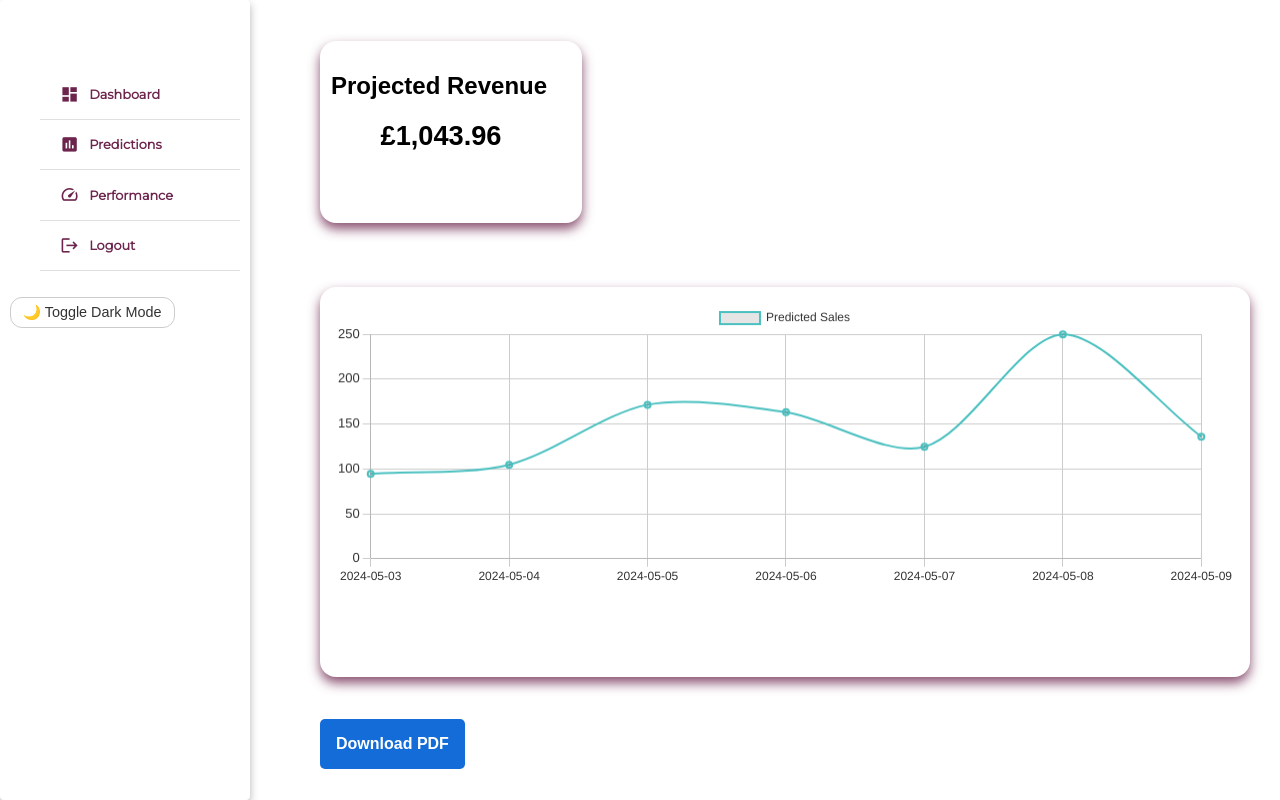
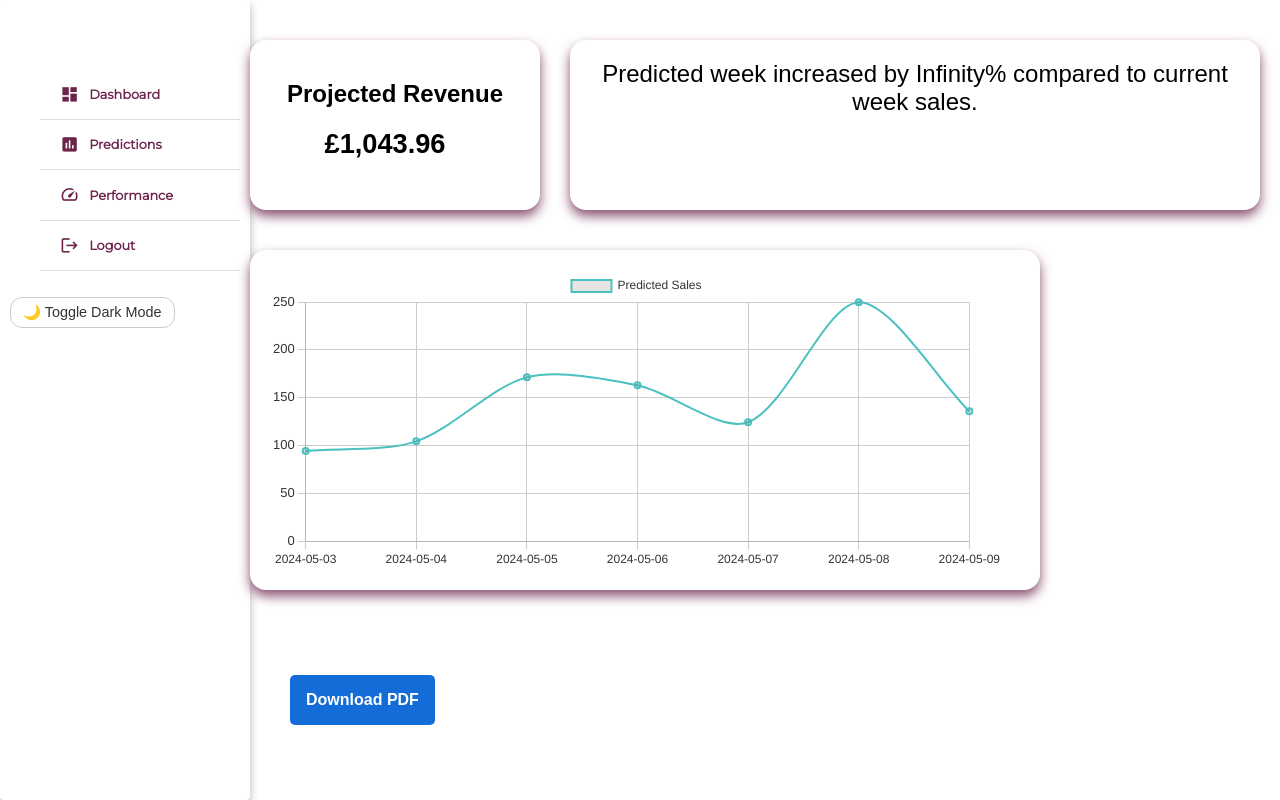
Before and after one commit to ilwad123/bakery-dashboard, a Django app: page /predicted-sales/ in a window 1280 px wide. Run offline with Django 4.2, Linux system fonts and the light colour scheme; a user stored in the database is signed in; data that the repository does not hold is empty.

Commit message:
fixed prediction card and query

```diff
--- a/DSP_bakery/DSP_bakery/urls.py
+++ b/DSP_bakery/DSP_bakery/urls.py
@@ -27,5 +27,5 @@ urlpatterns = [
     path('logout/', views.logout_view, name='logout'),  # Logout view
     path('predicted-sales/', views.predict_sales_page, name='predicted-sales'),
     path('performance/', views.performance_page, name='performance') ,# Performance page
-    path('generate_pdf/', views.generate_pdf, name='generate_pdf'),  # Download PDF view
+    # path('generate_pdf/', views.generate_pdf, name='generate_pdf'),  # Download PDF view
 ]
--- a/DSP_bakery/dashboard/views.py
+++ b/DSP_bakery/dashboard/views.py
@@ -54,71 +54,7 @@ from datetime import date, timedelta
 
 from django.shortcuts import render
 import json
-
-import base64
-from io import BytesIO
-from django.http import JsonResponse
-from django.http import HttpResponse
-from reportlab.lib.pagesizes import letter
-from reportlab.pdfgen import canvas
-from django.views.decorators.csrf import csrf_exempt
-from PIL import Image
-from io import BytesIO
-import io
-
-@csrf_exempt
-def generate_pdf(request):
-    if request.method == 'POST':
-        # Get JSON data from the request
-        data = json.loads(request.body)
-        chart_image_data = data['chart_ima  ge']
-        revenue = data['revenue']
-
-        # Decode the base64 image
-        chart_image_data = chart_image_data.split(",")[1]  # Remove the prefix part of base64
-        chart_image = base64.b64decode(chart_image_data)
-
-        # Create a temporary image file
-        image = Image.open(BytesIO(chart_image))
-        image_path = '/tmp/chart_image.png'
-        image.save(image_path)
-
-        # Create a response to return a PDF
-        response = HttpResponse(content_type='application/pdf')
-        response['Content-Disposition'] = 'attachment; filename="sales_report.pdf"'
-
-        # Create the PDF using ReportLab
-        p = canvas.Canvas(response, pagesize=letter)
-
-        # Add the revenue text
-        p.drawString(100, 750, f"Projected Revenue: {revenue}")
-
-        # Add the chart image
-        p.drawImage(image_path, 100, 500, width=400, height=200)
-
-        # Save the PDF
-        p.showPage()
-        p.save()
-
-        return response
-    return JsonResponse({'error': 'Invalid method'}, status=405)
-
-def get_current_sales_week_data():
-    with driver.session() as session:
-        result = session.run("""
-            MATCH (t:Transaction)
-            WHERE datetime(t.Datetime) >= datetime() - duration({ days: 7 })
-            WITH date(datetime(t.Datetime)) AS day, SUM(t.Total) AS total
-            RETURN day, total
-            ORDER BY day DESC
-        """)
-        records = []
-        for record in result:
-            records.append({
-                "day": record["day"].to_native(),
-                "total": record["total"]
-            })
-        return records
+from datetime import date, timedelta
 
 def sales_data_CNNLTSM():
     with driver.session() as session:
@@ -136,21 +72,46 @@ def sales_data_CNNLTSM():
             })
         return pd.DataFrame(records)
 
+def get_last_complete_business_week(today=None):
+    if today is None:
+        today = date.today()
+
+    today_weekday = today.weekday()
+    days_since_last_tuesday = (today_weekday - 1) % 7
+    last_tuesday = today - timedelta(days=days_since_last_tuesday)
+    last_wednesday = last_tuesday - timedelta(days=6)
+    return last_wednesday, last_tuesday
+
 @login_required(login_url="/login/")
 def predict_sales_page(request):
+    #Fake today's date for testing when production starts with real data would remove fake_today
+    fake_today = date(2024, 4, 5)
+    last_wednesday, last_tuesday = get_last_complete_business_week(today=fake_today)
+
     with driver.session() as session:
         result = session.run("""
             MATCH (t:Transaction)
-            WHERE datetime(t.Datetime) >= datetime() - duration({ days: 7 })
-            WITH date(datetime(t.Datetime)) AS day, SUM(t.Total) AS total
+            WHERE date(t.Datetime) >= date($start_date)
+              AND date(t.Datetime) <= date($end_date)
+            WITH date(t.Datetime) AS day, SUM(t.Total) AS total
             RETURN day, total
-            ORDER BY day DESC
+            ORDER BY day
+        """, start_date=str(last_wednesday), end_date=str(last_tuesday))
+        #queries the start_date and end_date of the last 7 day window of wednesday and Tuesday
 
-        """)
-        previous_week_sales = [
-            {"day": (record["day"]).native(), "total": record["total"]}
+        current_week_sales = [
+            {"day": record["day"], "total": record["total"]}
             for record in result
         ]
+
+        current_week_sales_total = 0
+        #loops through list of totals and increments into current sales total
+        for day_data in current_week_sales:
+            current_week_sales_total += day_data["total"]
+
+        print(current_week_sales, "week")
+        print(current_week_sales_total, "total")
+
 
     # # gets the sales data from graph database
     # df = sales_data_CNNLTSM()
@@ -179,8 +140,9 @@ def predict_sales_page(request):
     return render(request, 'predicted_sales.html', {
         'predicted_sales': json.dumps(predicted_sales),
         'dates': json.dumps(dates),
-        'previous_week_sales': json.dumps(previous_week_sales)
+        'previous_week_sales': json.dumps(current_week_sales_total)
     })
+
 
 
 @login_required(login_url="/login/")
--- a/DSP_bakery/schedular.py
+++ b/DSP_bakery/schedular.py
@@ -9,4 +9,4 @@ while True:
 
     # Wait 5 minutes before checking again
     time.sleep(300)  # 300 seconds = 15 minutes
-    print("Waiting for 15 minutes before next check...")
+    print("Waiting for 5 minutes before next check...")
--- a/DSP_bakery/static/css/main.css
+++ b/DSP_bakery/static/css/main.css
@@ -499,7 +499,7 @@ fieldset{
     margin-left: 30px;
     text-align: left;
     min-width: 300px;
-    height: 58vh;
+    height: 67vh;
     width: 60%;
     font-family: 'Poppins', sans-serif;
 }
--- a/DSP_bakery/static/css/predicted_sales.css
+++ b/DSP_bakery/static/css/predicted_sales.css
@@ -110,20 +110,41 @@ p{
     font-weight: 600;
 }
 .card {
+    position: absolute;
+    top: 40px;
+    left: 250px;
+    width: 250px;
+    height: 130px;
     box-shadow: 0 6px 12px rgba(108, 36, 76, 0.8);
     background-color: white;
     border-radius: 16px;
-    padding: 11px;
-    margin-left: 40vh;
-    margin-right: auto;
-    text-align: left;
-    width: 30%;
-    min-width: 150px;
-    height: 20vh;
+    padding: 20px;
     font-family: 'Poppins', sans-serif;
-    margin-top: 20px;
+    text-align: center;
 }
 
+.card3 {
+    position: absolute;
+    top: 40px;
+    left: 570px;
+    width: 650px;
+    height: 130px;
+    box-shadow: 0 6px 12px rgba(108, 36, 76, 0.8);
+    background-color: white;
+    border-radius: 16px;
+    padding: 20px;
+    font-family: 'Poppins', sans-serif;
+    text-align: center;
+    font-size: 1.5rem;
+}
+
+.downward-line {
+    width: 80px;         /* Length of the line */
+    height: 3px;          /* Thickness of the line */
+    background-color: red; /* Color of the line */
+    transform: rotate(-30deg); /* Slant it downward */
+    margin: 0 auto 10px auto; /* Center it horizontally */
+}
 
 p{
     font-family: poppins, sans-serif;
@@ -143,20 +164,20 @@ p{
     margin-top: 15px;
 }
 
+
 .card2 {
-    box-shadow: 0 6px 12px rgba(108, 36, 76, 0.8);
+    position: absolute;
+    top: 250px;
+    left: 250px;
+    width: 750px;
+    height: 300px;
     background-color: white;
     border-radius: 16px;
-    padding: 15px;
-    margin-top: 23px;
-    margin-left: 40vh;
-    margin-right: auto;
-    text-align: left;
-    width: 60%;
-    min-width: 900px;
-    height: 45vh;
-    font-family: 'Poppins', sans-serif;
+    padding: 20px;
+    box-shadow: 0 6px 12px rgba(108, 36, 76, 0.8);
 }
+
+
 .download_pdf{
     background-color: rgb(19, 108, 216);
     color: white;
@@ -165,8 +186,9 @@ p{
     border: none;
     border-radius: 5px;
     cursor: pointer;
-    margin-left: 40vh;
-    margin-bottom: 10px;
+    position: absolute;
+    left: 290px;
+    margin-top:600px;
     font-family: 'Poppins', sans-serif;
     font-weight: 600;
     text-align: center;
@@ -180,7 +202,9 @@ body.dark-mode {
 }
 
 body.dark-mode .card,
-body.dark-mode .card2 {
+body.dark-mode .card2 ,
+body.dark-mode .card3
+{
     background-color: #1e1e1e;
     color: white;
     box-shadow: 0 6px 12px rgba(108, 36, 76, 0.8);
--- a/DSP_bakery/templates/bakery.html
+++ b/DSP_bakery/templates/bakery.html
@@ -221,7 +221,7 @@
              <h3>Total delivery sales per neighbourhood (£)</h3>
             </div>
             <br>
-            <canvas id="bar" height="230"></canvas>
+            <canvas id="bar" height="260"></canvas>
         </div>
 
         <script>
--- a/DSP_bakery/templates/predicted_sales.html
+++ b/DSP_bakery/templates/predicted_sales.html
@@ -29,13 +29,26 @@
             🌙 Toggle Dark Mode
           </button>
     </div>
+    <div class= "container">
     <div class="card">
         <h2>Projected Revenue</h2>
         <p class="sum"><span id="sum"></span><span id="arrow1"></span></p>
     </div>
+    <div class ="card3">
+        <polyline
+            id="graphLine"
+            fill="none"
+            stroke="#333333"
+            stroke-width="3"
+            points="0,40 20,30 40,20 60,25 80,10 100,15" />
+    </svg>
+
+        <span id="change_message"></span>
+    </div>
     <div class ="card2">
-    <canvas id="predictionChart" height="600"width="1900"></canvas>
+    <canvas id="predictionChart" height="900"width="2200"></canvas>
     </div>
+</div>
     <button class="download_pdf">Download PDF</button>
     <script>
         const predictedSales = JSON.parse('{{ predicted_sales|safe|escapejs }}');
@@ -49,17 +62,43 @@
             sum += total_predicted_sales;
         });
 
-        console.log("Previous Week Sales in JS:", previousWeekSales);
-
-        // CALCULATE THE PERCENTAGE CHANGE OF THE CURRENT WEEK'S SALES TO THE PREDICTED SALES FOR THE WEEK
-        {% comment %} const percentageChange = ((total_predicted_sales - previousWeekSales) / previousWeekSales) * 100; {% endcomment %}
-        {% comment %} console.log(`Percentage change: ${percentageChange.toFixed(2)}%`);  {% endcomment %}
+        currentSales=previousWeekSales
+        console.log("Current Week Sales:", currentSales);
 
         // get the current week's total sales from the database
         // compare the percentage of the current week's sales to the predicted sales for the week
         // if the current week's sales are 20% less than the predicted sales, then display a warning message
 
+        // CALCULATE THE PERCENTAGE CHANGE OF THE CURRENT WEEK'S SALES TO THE PREDICTED SALES FOR THE WEEK
+
+        const percentageChange = ((sum - currentSales) / currentSales) * 100;
+        console.log(`Percentage change: ${percentageChange.toFixed(2)}%`);
         let predictionChart;
+
+        // displays the message based on the percentage change
+        let changeType = "";
+
+        if (parseFloat(percentageChange) > 0) {
+            changeType = "increase";
+        } else {
+            changeType = "decrease";
+        }
+
+        const message = `Predicted week ${changeType}d by ${Math.abs(percentageChange).toFixed(2)}% compared to current week sales.`;
+
+        console.log(message);
+
+        const result= document.getElementById("change_message")
+        result.innerText= message
+
+        // Create the arrow dynamically if decrease
+        if (changeType === "decrease") {
+            const arrow = document.createElement("div");
+            arrow.className = "arrow-down"; // Apply the CSS arrow
+            // Insert the arrow BEFORE the text
+            result.parentNode.insertBefore(arrow, result);
+        }
+
 
         window.onload = function () {
             // Apply dark mode if stored in localStorage
```
Also changed, not shown: DSP_bakery/db.sqlite3.
